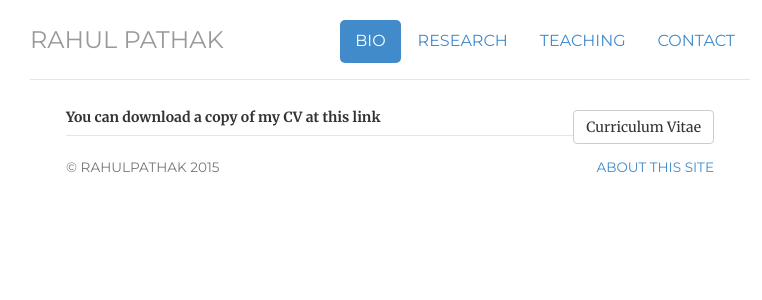
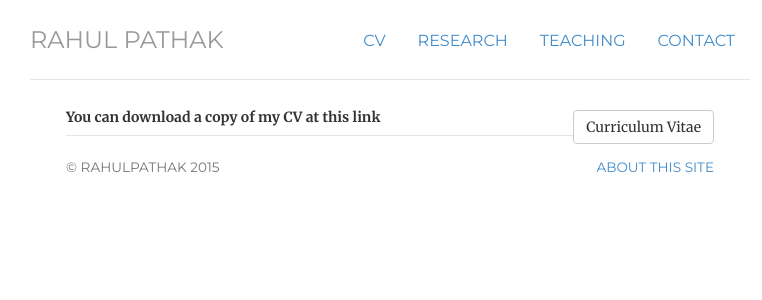
Before and after one commit to pathak-rahul/pathak-rahul.github.io, a Jekyll site: the page built from cv/index.html, in a window 1280 px wide. Shown: the top 300 px of the page, without its empty margins (250-1012 px from the left). Built offline with Jekyll 4.4.1, drawn with Linux system fonts in a browser that asks for light colours.

Commit message:
Update header.html

```diff
--- a/_includes/header.html
+++ b/_includes/header.html
@@ -1,6 +1,6 @@
 <div class="header">
 	<ul class="nav nav-pills pull-right">
-		<li class="{{ page.bio }}"><a href="/bio" title="bio">bio</a></li>
+		<li class="{{ page.cv }}"><a href="/cv" title="cv">cv</a></li>
 		<li class="{{ page.research }}"><a href="/research" title="research">research</a></li>
 		<li class="{{ page.teaching }}"><a href="/teaching" title="teaching">teaching</a></li>
 		<li class="{{ page.contact }}"><a href="/contact" title="Contact">Contact</a></li>
```
